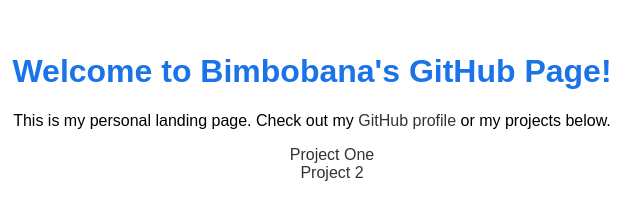
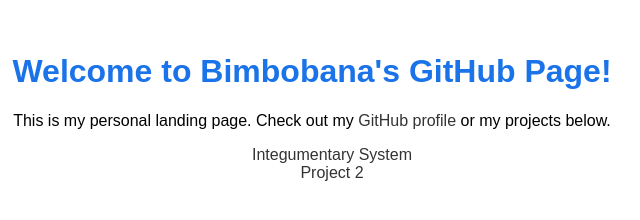
Before and after one commit to Bimbobana/Bimbobana.github.io, a plain HTML site: page index.html in a window 1280 px wide. Shown: the full height of the page, 328-968 px from the left. Drawn offline with Linux system fonts and the light colour scheme.

Commit message:
Update Project One to BIO 220 Integumentary System

```diff
--- a/index.html
+++ b/index.html
@@ -14,7 +14,7 @@
   <h1>Welcome to Bimbobana's GitHub Page!</h1>
   <p>This is my personal landing page. Check out my <a href="https://github.com/Bimbobana">GitHub profile</a> or my projects below.</p>
   <ul>
-    <li><a href="project-one.html">Project One</a></li>
+    <li><a href="project-one.html">Integumentary System</a></li>
     <li><a href="https://github.com/Bimbobana">Project 2</a></li>
   </ul>
 </body>
```
